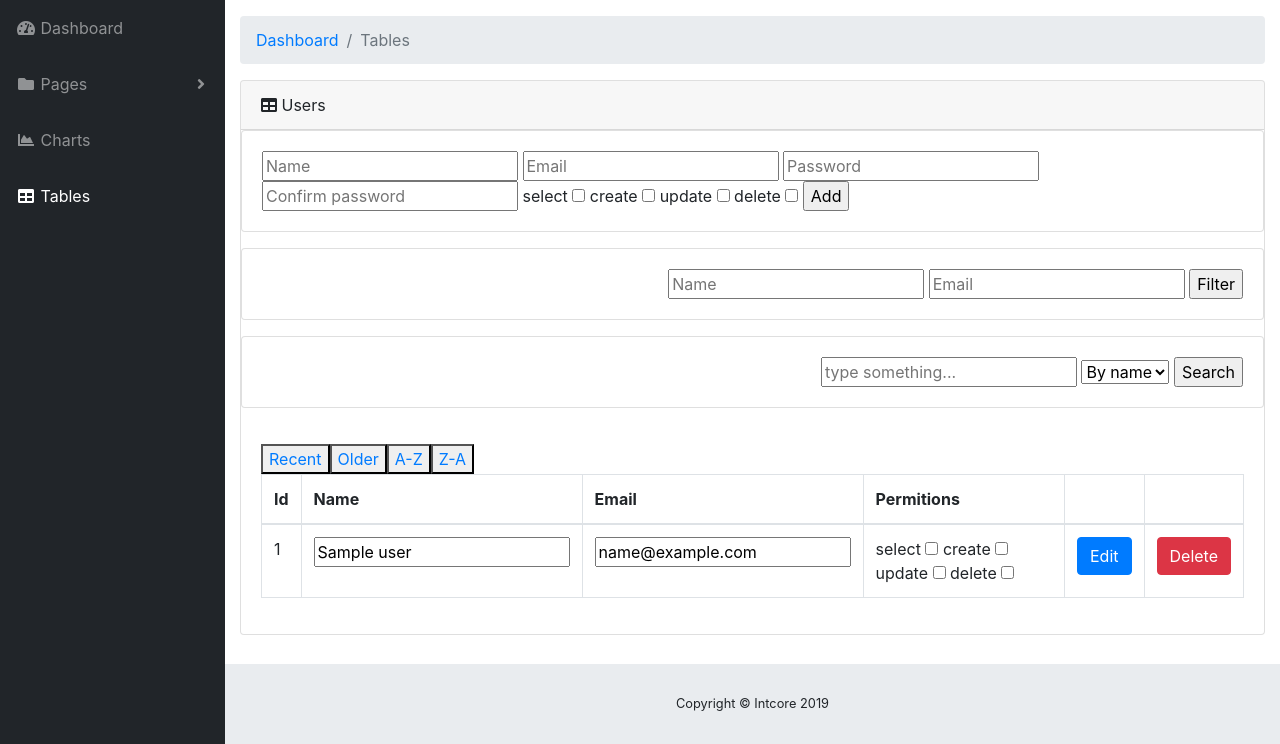
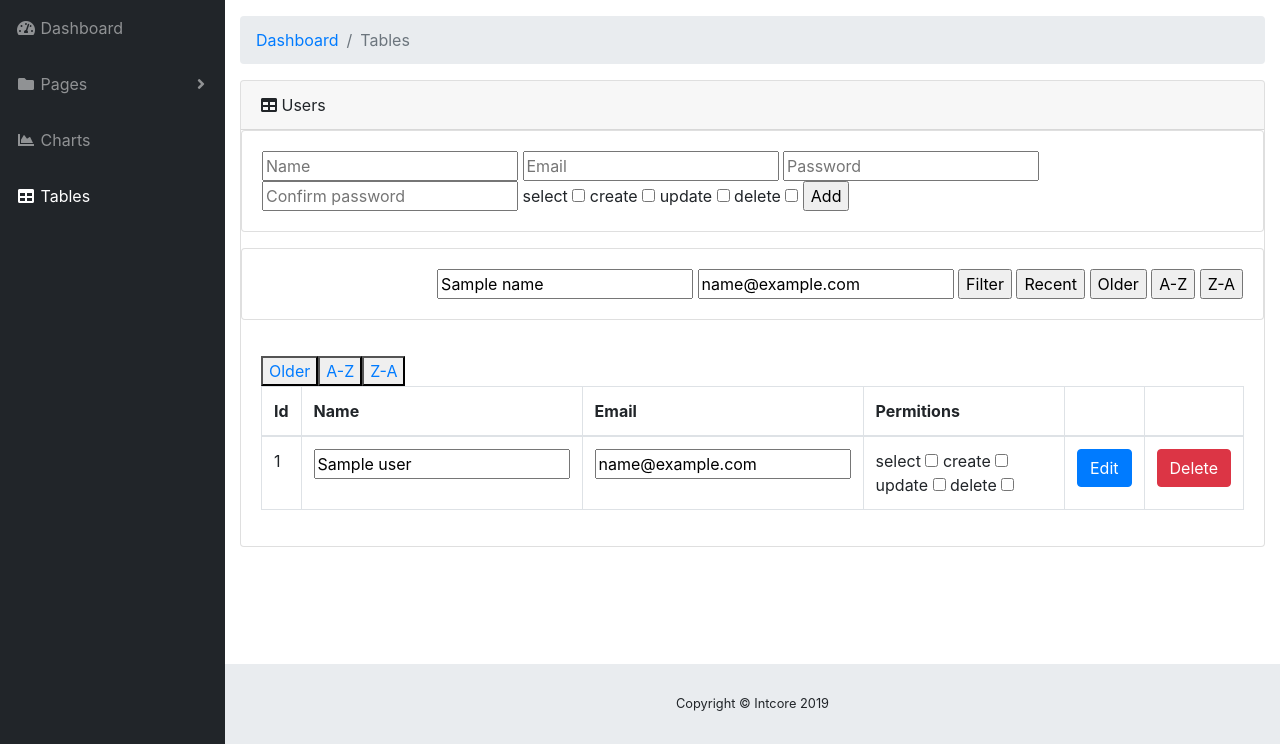
Before and after one commit to mahmoud-mosaad/admin-panel, a PHP site: template view/usersview.php in a window 1280 px wide. Shown: the part 56-800 px from the top of the page. Run offline with PHP 8.4, Linux system fonts and the light colour scheme; the template is opened without the code that fills it: most values are stand-ins (such as "Sample title", 1, 10 or a date in 2020); data that the repository does not hold is empty.

Commit message:
dashboard

```diff
--- a/model/UserModel.php
+++ b/model/UserModel.php
@@ -85,6 +85,7 @@ class UserModel
         $select = new QueryBuilder;
         return $select->Recent($table);
     }
+
     public function retrieveOlder($table)
     {
         $select = new QueryBuilder;
--- a/view/usersview.php
+++ b/view/usersview.php
@@ -160,31 +160,25 @@
 
             <div class="card mb-3">
               <div class="card-body">
-              <form  action="./index.php?controller=UserController&method=filter"  method="post" class="right_table">
-                    <input  type="text" name="name" placeholder="Name">
-                    <input  type="text" name="email" placeholder="Email">
+              <form  action="./index.php?controller=UserController&method=filter" method="post" class="right_table">
+                    <input  type="text" name="name" placeholder="Name" value="<?=$name?>">
+                    <input  type="text" name="email" placeholder="Email" value="<?=$email?>">
+
                     <input  type="submit" name="submit" value="Filter">
+
+                    <input  type="submit" name="Recent" value="Recent">
+                    <input  type="submit" name="Older" value="Older">
+                    <input  type="submit" name="A-Z" value="A-Z">
+                    <input  type="submit" name="Z-A" value="Z-A">
                 </form>
               </div>
             </div>
-            <div class="card mb-3">
-              <div class="card-body">
-                <form  action="./index.php?controller=UserController&method=search"  method="post" class="right_table">
-                    <input  type="text" name="value" placeholder="type something...">
-                    <select name="search">
-                        <option value="name">By name</option>
-                        <option value="email">By email</option>
-                    </select>
-                    <input  type="submit" name="submit" value="Search" >
-                </form>
-              </div>
-            </div>
+            <!--   -->
           <div class="card-body">
             <div class="table-responsive">
               <table class="table table-bordered"  width="100%" cellspacing="0">
                 <thead>
 
-                <button><a href='./index.php?controller=UserController&method=recentAdded'>Recent</a></button>
                 <button><a href='./index.php?controller=UserController&method=OlderAdded'>Older</a></button>
                 <button><a href='./index.php?controller=UserController&method=OrderNameA'>A-Z</a></button>
                 <button><a href='./index.php?controller=UserController&method=OrderNameZ'>Z-A</a></button>
```
Also changed, not shown: controller/UserController.php (+17 -2 lines), database/QueryBuilder.php (+71 -0 lines).
